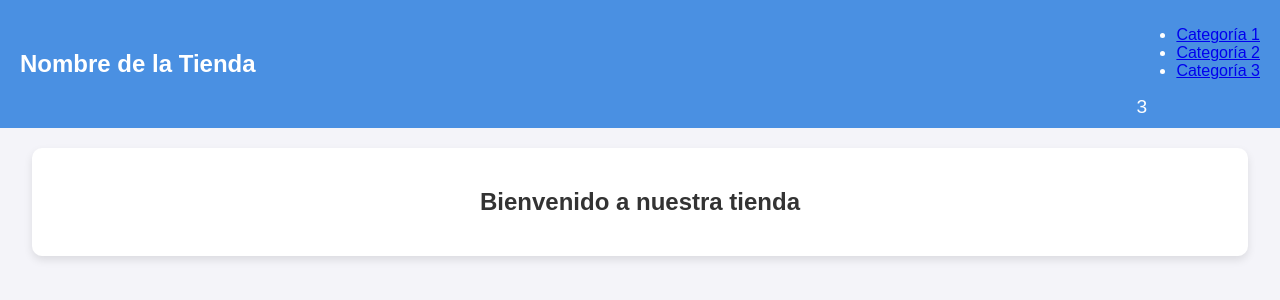
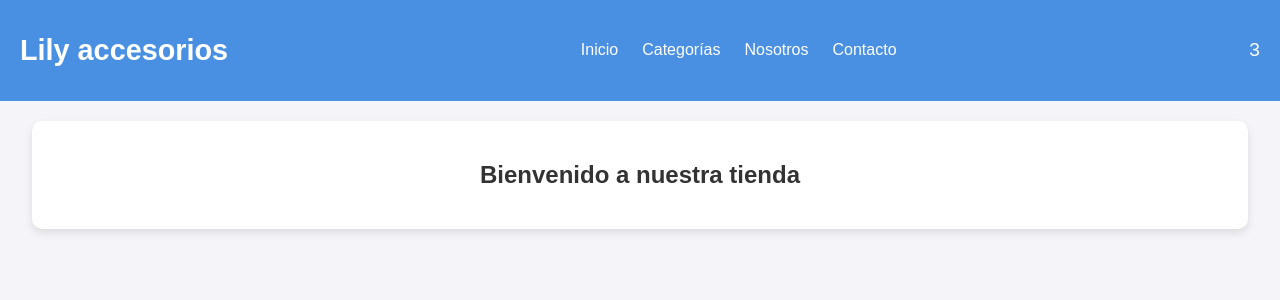
Before and after one commit to slacoxz/proyecto-reactjs, a React (Vite) app in the folder proyect-react-js/: page / in a window 1280 px wide. Shown: the top 300 px of the page. Built offline with nearby package versions, Linux system fonts and the light colour scheme.

Commit message:
aplico css a navbar

```diff
--- a/proyect-react-js/package.json
+++ b/proyect-react-js/package.json
@@ -4,6 +4,7 @@
   "description": "",
   "main": "index.js",
   "dependencies": {
+    "@fortawesome/fontawesome-free": "^6.6.0",
     "react": "^17.0.2",
     "react-dom": "^17.0.2"
   },
@@ -11,6 +12,7 @@
     "vite": "^2.5.4"
   },
   "scripts": {
+    "dev": "vite",
     "start": "vite",
     "build": "vite build"
   },
--- /dev/null
+++ b/proyect-react-js/src/components/NavBar.css
@@ -0,0 +1,50 @@
+/* src/components/NavBar.css */
+
+.navbar {
+    display: flex;
+    justify-content: space-between;
+    align-items: center;
+    padding: 1rem 2rem;
+    background-color: #333;
+    color: #fff;
+  }
+
+  .brand {
+    font-size: 1.8rem;
+    font-weight: bold;
+    color: #fff;
+  }
+
+  .nav-links {
+    display: flex;
+    gap: 1.5rem;
+  }
+
+  .nav-links a {
+    color: #fff;
+    text-decoration: none;
+    font-size: 1rem;
+    transition: color 0.3s ease;
+  }
+
+  .nav-links a:hover {
+    color: #f0c040; /* Un color de acento atractivo */
+  }
+
+  /* Centrar los enlaces en el medio de la navbar */
+  .navbar {
+    display: flex;
+    justify-content: space-between;
+    align-items: center;
+  }
+
+  .nav-links {
+    margin: auto;
+  }
+
+  /* Responsivo: ajusta el espaciado en pantallas más pequeñas */
+  @media (max-width: 768px) {
+    .nav-links {
+      gap: 1rem;
+    }
+  }
--- a/proyect-react-js/src/components/NavBar.jsx
+++ b/proyect-react-js/src/components/NavBar.jsx
@@ -1,26 +1,22 @@
+// src/components/NavBar.js
 import React from 'react';
 import CartWidget from './CartWidget';
+import "./NavBar.css";
+
 
 const NavBar = () => {
-    return (
-        <nav className="navbar navbar-expand-lg navbar-light bg-light">
-            <a className="navbar-brand" href="#">Nombre de la Tienda</a>
-            <div className="collapse navbar-collapse">
-                <ul className="navbar-nav mr-auto">
-                    <li className="nav-item">
-                        <a className="nav-link" href="#">Categoría 1</a>
-                    </li>
-                    <li className="nav-item">
-                        <a className="nav-link" href="#">Categoría 2</a>
-                    </li>
-                    <li className="nav-item">
-                        <a className="nav-link" href="#">Categoría 3</a>
-                    </li>
-                </ul>
-                <CartWidget />
-            </div>
-        </nav>
-    );
+  return (
+    <nav className="navbar">
+      <h1 className="brand">Lily accesorios</h1>
+      <div className="nav-links">
+        <a href="#home">Inicio</a>
+        <a href="#categories">Categorías</a>
+        <a href="#about">Nosotros</a>
+        <a href="#contact">Contacto</a>
+      </div>
+      <CartWidget />
+    </nav>
+  );
 };
 
 export default NavBar;
```
Also changed, not shown: 1 other file (tests, documents, lock files or other folders).
